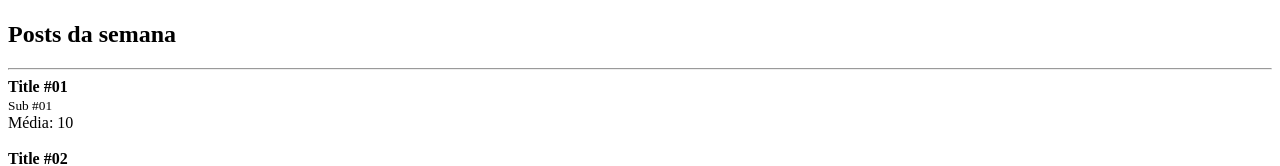
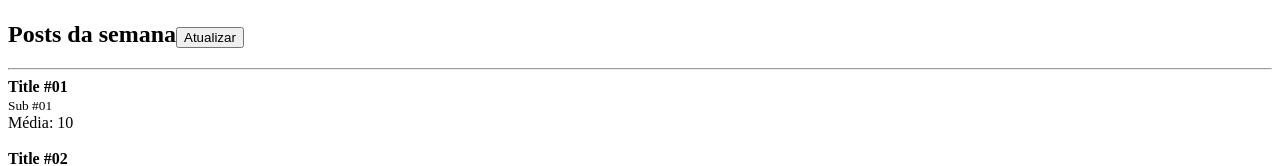
Before and after one commit to andersonkaiti/react-fundamentos, a React app: page / in a window 1280 px wide. Shown: the top 166 px of the page. Built offline with nearby package versions, Linux system fonts and the light colour scheme; the HTML template or start-up script is replaced by a standard one.

Commit message:
✨ feat(states): add example using useState hook

```diff
--- a/src/App.jsx
+++ b/src/App.jsx
@@ -1,30 +1,51 @@
+import { useState } from 'react'
 import Header from './Header'
 import Post from './Post'
 
-/**
- * @type {Array<{
- *  title: string,
- *  subtitle: string,
- *  likes: number
- * }>}
- */
-const posts = [
-  { title: 'Title #01', subtitle: 'Sub #01', likes: 20 },
-  { title: 'Title #02', subtitle: 'Sub #02', likes: 10 },
-  { title: 'Title #03', subtitle: 'Sub #03', likes: 50 },
-  { title: 'Title #04', subtitle: 'Sub #04', likes: 50 },
-]
+const ONE_SECOND = 1000
+const TWO_SECONDS = ONE_SECOND * 2
 
 export default function App() {
+  const [posts, setPosts] = useState([
+    { id: Math.random(), title: 'Title #01', subtitle: 'Sub #01', likes: 20 },
+    { id: Math.random(), title: 'Title #02', subtitle: 'Sub #02', likes: 10 },
+    { id: Math.random(), title: 'Title #03', subtitle: 'Sub #03', likes: 50 },
+    { id: Math.random(), title: 'Title #04', subtitle: 'Sub #04', likes: 50 },
+  ])
+
+  function handleRefresh() {
+    // posts.push({
+    //   id: Math.random(),
+    //   title: `Title #0${posts.length + 1}`,
+    //   subtitle: `Sub #0${posts.length + 1}`,
+    //   likes: 50,
+    // })
+
+    setTimeout(() => {
+      setPosts((prevState) => [
+        ...prevState,
+        {
+          id: Math.random(),
+          title: `Title #0${prevState.length + 1}`,
+          subtitle: `Sub #0${prevState.length + 1}`,
+          likes: 50,
+        },
+      ])
+    }, TWO_SECONDS)
+  }
+
   return (
     <>
       <Header>
-        <h2>Posts da semana</h2>
+        <h2>
+          Posts da semana
+          <button onClick={handleRefresh} type="button">
+            Atualizar
+          </button>
+        </h2>
       </Header>
 
       <hr />
-
-      {/* {[<h1>Primeiro elemento</h1>, <h1>Segundo elemento</h1>]} */}
 
       {posts.map((post) => (
         <Post
```
